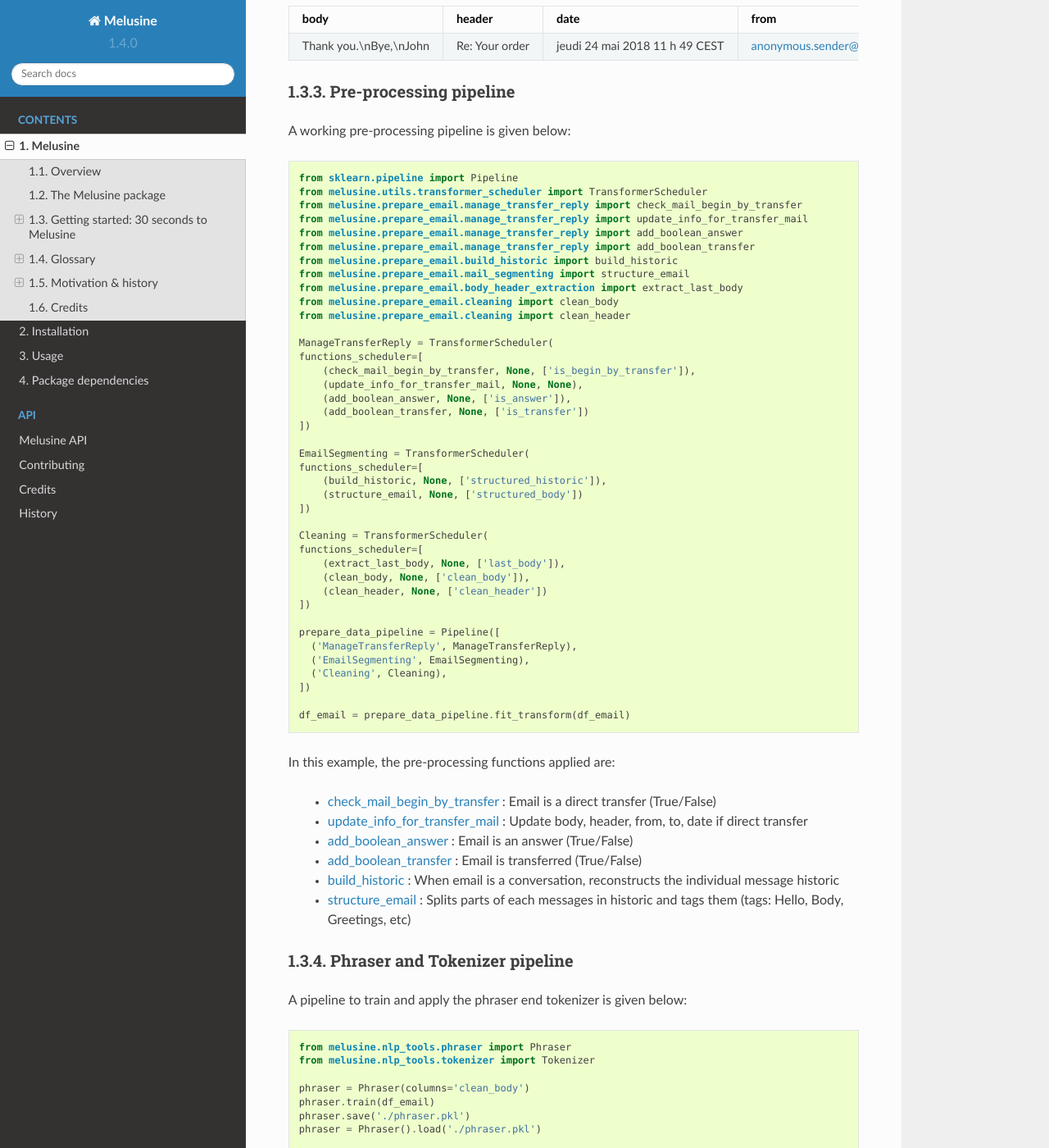
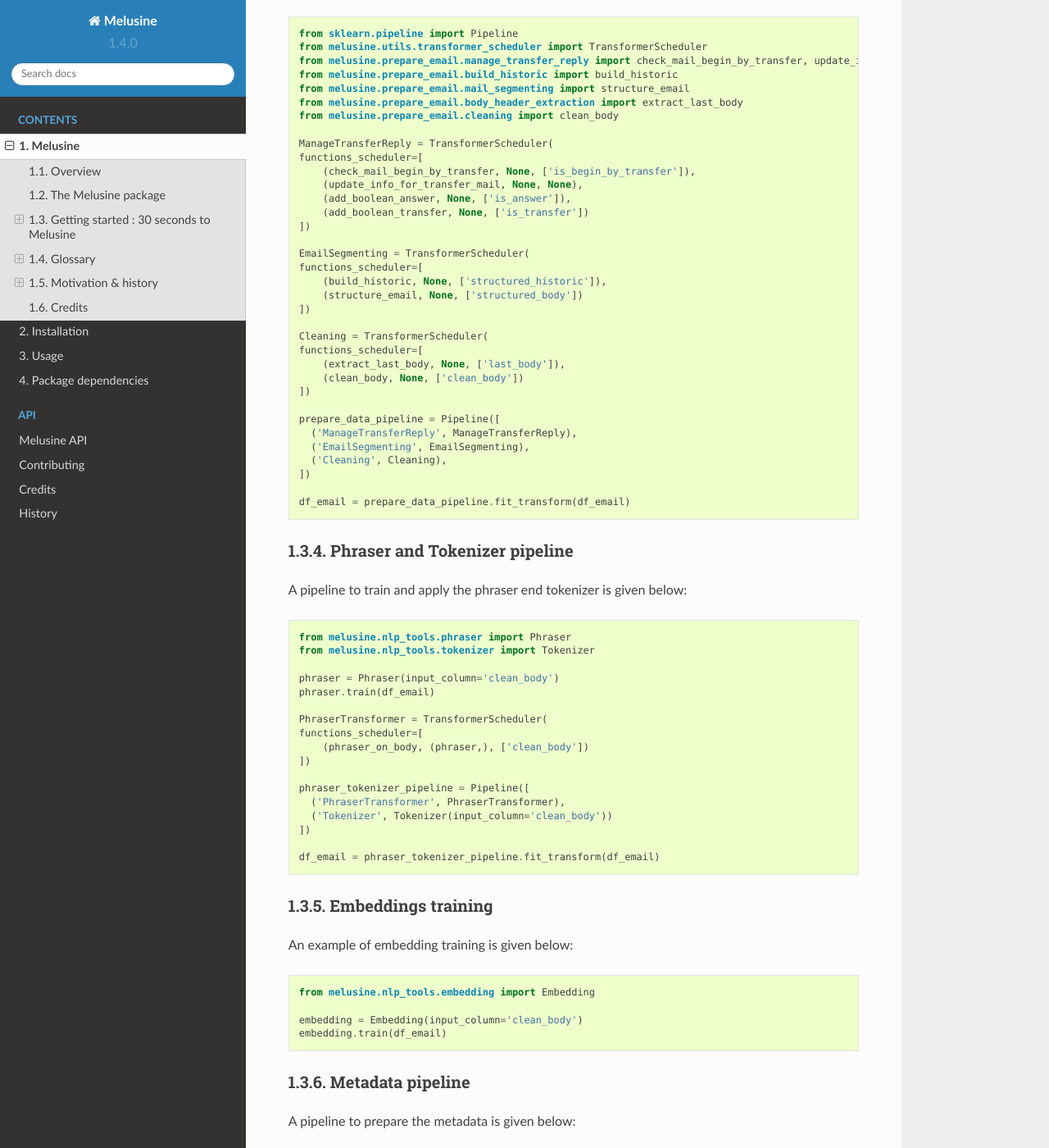
Before and after one commit to MAIF/melusine, a Sphinx documentation site: the page built from docs/readme.rst, in a window 1280 px wide and 1400 px high, scrolled down 2563 px. Shown: the whole window at 82% size. Built offline with Sphinx 7.4.7 and the Read the Docs theme 2.0.0, drawn with Linux system fonts in a browser that asks for light colours; some of the changed text lies outside the part shown.

Commit message:
update docs

```diff
--- a/docs/index.rst
+++ b/docs/index.rst
@@ -3,7 +3,7 @@ Welcome to Melusine's documentation !
 
 .. image:: ./_static/melusine.png
   :align: center
-  :scale: 50%
+  :scale: 25%
 
 This package aims to be the reference in the processing and modelization of French email data.
 The project has been developed by MAIF assisted by Quantmetry.
--- a/docs/readme.rst
+++ b/docs/readme.rst
@@ -4,7 +4,7 @@ Melusine
 
 .. image:: ./_static/melusine.png
   :align: center
-  :scale: 50%
+  :scale: 25%
 
 .. image:: https://img.shields.io/pypi/v/melusine.svg
         :target: https://pypi.python.org/pypi/melusine
@@ -66,8 +66,8 @@ This package is designed for the preprocessing, classification and automatic sum
 * :ref:`config <config>` : contains *ConfigJsonReader* class to setup and handle a *conf.json* file. This JSON file is the core of this package since it's used by different submodules to preprocess the data.
 
 
-Getting started: 30 seconds to Melusine
----------------------------------------
+Getting started : 30 seconds to Melusine
+----------------------------------------
 Importing Melusine
 ^^^^^^^^^^^^^^^^^^
 To use Melusine in a project::
@@ -90,21 +90,22 @@ The basic requirement to use Melusine is to have an input e-mail DataFrame with
 
     "Thank you.\\nBye,\\nJohn", "Re: Your order", "jeudi 24 mai 2018 11 h 49 CEST", "anonymous.sender@unknown.com", "anonymous.recipient@unknown.fr", "??"
 
+To import the test dataset: ::
+
+    import pandas as pd
+    df_emails = pd.read_pickle('./data/emails.pickle')
+
 Pre-processing pipeline
 ^^^^^^^^^^^^^^^^^^^^^^^
 A working pre-processing pipeline is given below::
 
     from sklearn.pipeline import Pipeline
     from melusine.utils.transformer_scheduler import TransformerScheduler
-    from melusine.prepare_email.manage_transfer_reply import check_mail_begin_by_transfer
-    from melusine.prepare_email.manage_transfer_reply import update_info_for_transfer_mail
-    from melusine.prepare_email.manage_transfer_reply import add_boolean_answer
-    from melusine.prepare_email.manage_transfer_reply import add_boolean_transfer
+    from melusine.prepare_email.manage_transfer_reply import check_mail_begin_by_transfer, update_info_for_transfer_mail, add_boolean_answer, add_boolean_transfer
     from melusine.prepare_email.build_historic import build_historic
     from melusine.prepare_email.mail_segmenting import structure_email
     from melusine.prepare_email.body_header_extraction import extract_last_body
     from melusine.prepare_email.cleaning import clean_body
-    from melusine.prepare_email.cleaning import clean_header
 
     ManageTransferReply = TransformerScheduler(
     functions_scheduler=[
@@ -123,8 +124,7 @@ A working pre-processing pipeline is given below::
     Cleaning = TransformerScheduler(
     functions_scheduler=[
         (extract_last_body, None, ['last_body']),
-        (clean_body, None, ['clean_body']),
-        (clean_header, None, ['clean_header'])
+        (clean_body, None, ['clean_body'])
     ])
 
     prepare_data_pipeline = Pipeline([
@@ -135,14 +135,6 @@ A working pre-processing pipeline is given below::
 
     df_email = prepare_data_pipeline.fit_transform(df_email)
 
-In this example, the pre-processing functions applied are:
-
-    - :ref:`check_mail_begin_by_transfer <manage_transfer_reply>` : Email is a direct transfer (True/False)
-    - :ref:`update_info_for_transfer_mail <manage_transfer_reply>` : Update body, header, from, to, date if direct transfer
-    - :ref:`add_boolean_answer<manage_transfer_reply>` : Email is an answer (True/False)
-    - :ref:`add_boolean_transfer<manage_transfer_reply>` : Email is transferred (True/False)
-    - :ref:`build_historic<build_historic>` : When email is a conversation, reconstructs the individual message historic
-    - :ref:`structure_email<mail_segmenting>` : Splits parts of each messages in historic and tags them (tags: Hello, Body, Greetings, etc)
 
 Phraser and Tokenizer pipeline
 ^^^^^^^^^^^^^^^^^^^^^^^^^^^^^^
@@ -151,20 +143,17 @@ A pipeline to train and apply the phraser end tokenizer is given below::
     from melusine.nlp_tools.phraser import Phraser
     from melusine.nlp_tools.tokenizer import Tokenizer
 
-    phraser = Phraser(columns='clean_body')
+    phraser = Phraser(input_column='clean_body')
     phraser.train(df_email)
-    phraser.save('./phraser.pkl')
-    phraser = Phraser().load('./phraser.pkl')
 
     PhraserTransformer = TransformerScheduler(
     functions_scheduler=[
-        (phraser_on_body, (phraser,), ['clean_body']),
-        (phraser_on_header, (phraser,), ['clean_header'])
+        (phraser_on_body, (phraser,), ['clean_body'])
     ])
 
     phraser_tokenizer_pipeline = Pipeline([
       ('PhraserTransformer', PhraserTransformer),
-      ('Tokenizer', Tokenizer(columns=['clean_body', 'clean_header']))
+      ('Tokenizer', Tokenizer(input_column='clean_body'))
     ])
 
     df_email = phraser_tokenizer_pipeline.fit_transform(df_email)
@@ -175,23 +164,20 @@ An example of embedding training is given below::
 
     from melusine.nlp_tools.embedding import Embedding
 
-    embedding = Embedding(columns='clean_body')
+    embedding = Embedding(input_column='clean_body')
     embedding.train(df_email)
-    embedding.save('./embedding.pkl')
 
 
 Metadata pipeline
 ^^^^^^^^^^^^^^^^^
 A pipeline to prepare the metadata is given below::
 
-    from melusine.prepare_email.metadata_engineering import MetaExtension
-    from melusine.prepare_email.metadata_engineering import MetaDate
-    from melusine.prepare_email.metadata_engineering import Dummifier
+    from melusine.prepare_email.metadata_engineering import MetaExtension, MetaDate, Dummifier
 
     metadata_pipeline = Pipeline([
       ('MetaExtension', MetaExtension()),
       ('MetaDate', MetaDate()),
-      ('Dummifier', Dummifier(columns_to_dummify=['extension', 'dayofweek', 'hour']))
+      ('Dummifier', Dummifier())
     ])
 
     df_meta = metadata_pipeline.fit_transform(df_email)
@@ -203,14 +189,14 @@ An example of keywords extraction is given below::
     from melusine.summarizer.keywords_generator import KeywordsGenerator
 
     keywords_generator = KeywordsGenerator()
-    df_email = phraser_tokenizer_pipeline.fit_transform(df_email)
+
+    df_email = keywords_generator.fit_transform(df_email)
 
 Classification
 ^^^^^^^^^^^^^^
 An example of classification is given below::
 
     from sklearn.preprocessing import LabelEncoder
-    from melusine.nlp_tools.embedding import Embedding
     from melusine.models.neural_architectures import cnn_model
     from melusine.models.train import NeuralModel
 
@@ -220,12 +206,13 @@ An example of classification is given below::
     le = LabelEncoder()
     y = le.fit_transform(y)
 
-    pretrained_embedding = Embedding().load(./embedding.pkl)
+    pretrained_embedding = embedding
 
-    nn_model = NeuralModel(neural_architecture_function=cnn_model,
+    nn_model = NeuralModel(architecture_function=cnn_model,
                            pretrained_embedding=pretrained_embedding)
+
     nn_model.fit(X, y)
-    y_res = nn_model.transform(X_test)
+    y_res = nn_model.transform(X)
 
 
 Glossary
```
Also changed, not shown: other parts of docs/readme.rst (+1 -1 lines).
